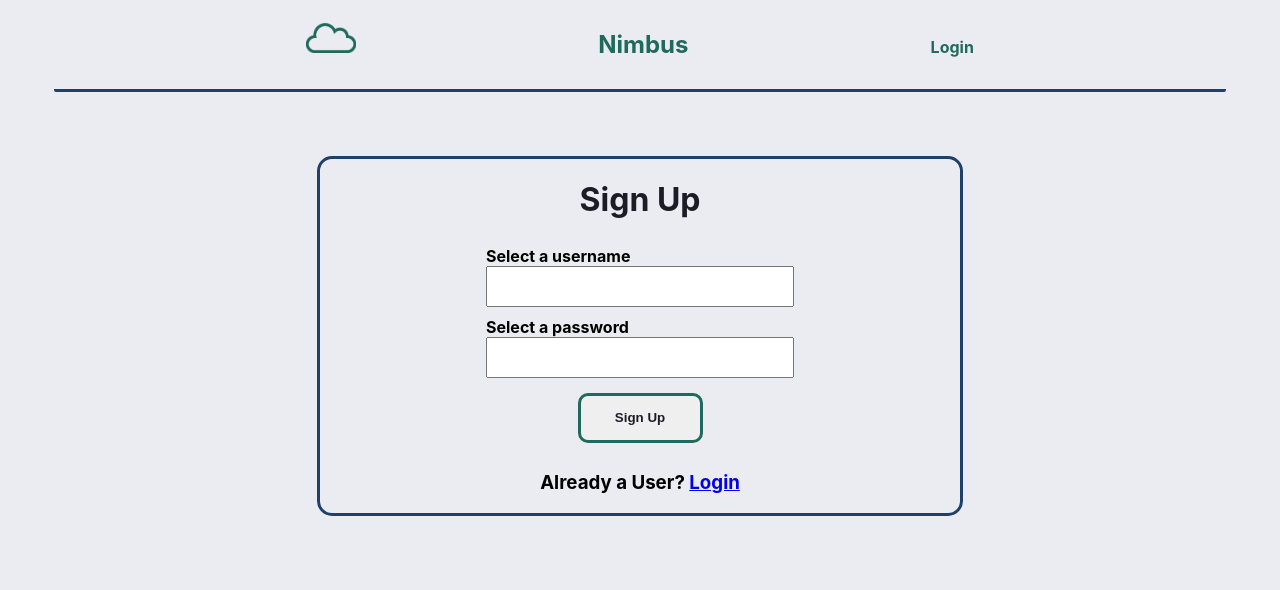
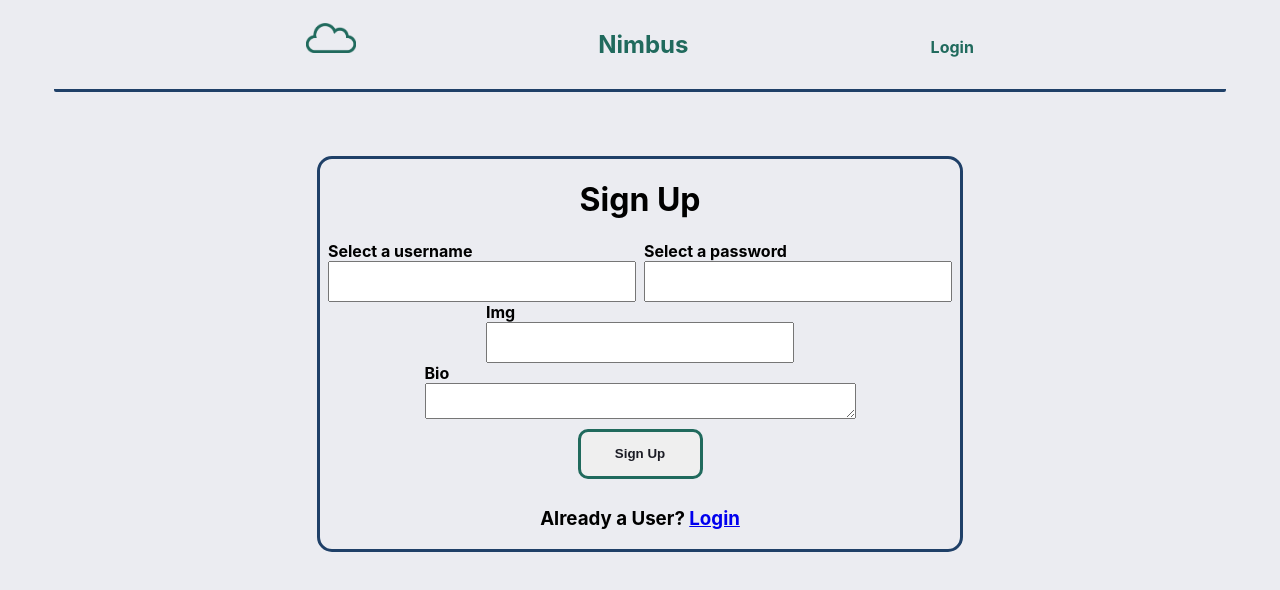
Before and after one commit to jarrod847/Nimbus-Front-End, a React (Create React App) app: page /signup in a window 1280 px wide. Shown: the top 590 px of the page. Built offline with nearby package versions, Linux system fonts and the light colour scheme.

Commit message:
added new credentials for sign up

```diff
--- a/src/Components/login-and-sign/signUp.js
+++ b/src/Components/login-and-sign/signUp.js
@@ -1,13 +1,17 @@
 import React, { useState } from "react";
 import { Link } from "react-router-dom";
 import Axios from "axios";
+import { useRecoilState } from "recoil";
+import User from "../Recoil/atom/user";
 
 const SignUp = (props) => {
   const [form, setForm] = useState({
     displayName: "",
     password: "",
+    bio: "",
+    img: "",
   });
-
+  const [userProfile, setUserProfile] = useRecoilState(User);
   const handleSignUp = (e) => {
     setForm({
       ...form,
@@ -21,13 +25,15 @@ const SignUp = (props) => {
       .then((res) => {
         localStorage.setItem("token", res.data.payload);
         props.history.push("/profile");
-        window.location.reload();
+        setUserProfile(res);
+        localStorage.setItem("info", res.data);
       })
       .catch((err) => console.error(err));
   };
   return (
-    <form onSubmit={onSubmit} className="login">
+    <form onSubmit={onSubmit} className="signUp">
       <h1>Sign Up</h1>
+      <div className="signUpCred">
         <span className="signupSpan">
           <b>Select a username</b>
           <input
@@ -38,8 +44,27 @@ const SignUp = (props) => {
         </span>
         <span className="signupSpan">
           <b>Select a password</b>
-        <input name="password" onChange={handleSignUp} value={form.password} />
+          <input
+            name="password"
+            onChange={handleSignUp}
+            value={form.password}
+          />
+        </span>{" "}
+        <span className="signupSpan">
+          <b>Img</b>
+          <input name="img" onChange={handleSignUp} value={form.img} />
+        </span>{" "}
+        <span className="signupSpan">
+          <b>Bio</b>
+          <textarea
+            className="bioText"
+            name="bio"
+            onChange={handleSignUp}
+            value={form.bio}
+          />
         </span>
+      </div>
+
       <button className="regButton">Sign Up</button>
       <h3>
         Already a User? <Link to="/login">Login</Link>
--- a/src/Components/user/profile.js
+++ b/src/Components/user/profile.js
@@ -1,5 +1,7 @@
 import React from "react";
 import { Link } from "react-router-dom";
+import { useRecoilValue } from "recoil";
+import User from "../Recoil/atom/user";
 
 const Profile = (props) => {
   const logout = () => {
@@ -7,7 +9,8 @@ const Profile = (props) => {
     props.history.push("/login");
     window.location.reload();
   };
-
+  const userInfo = useRecoilValue(User);
+  console.log(userInfo);
   const user = localStorage.getItem("User");
   const bio = localStorage.getItem("Bio");
   const img = localStorage.getItem("img");
--- a/src/scss/app.scss
+++ b/src/scss/app.scss
@@ -9,3 +9,4 @@
 @import "./user/profile.scss";
 @import "./timeline/post.scss";
 @import "./user/addPost.scss";
+@import "./login/signup.scss";
--- /dev/null
+++ b/src/scss/login/signup.scss
@@ -0,0 +1,30 @@
+.signUp {
+  display: flex;
+  text-align: center;
+  flex-direction: column;
+  border: solid #1f4068 3px;
+  width: 50%;
+  margin: 5% auto;
+  border-radius: 15px;
+
+  .signUpCred {
+    display: flex;
+    flex-direction: row;
+    flex-wrap: wrap;
+    justify-content: space-evenly;
+  }
+  .signupSpan {
+    display: flex;
+    flex-direction: column;
+    b {
+      display: flex;
+    }
+    input {
+      width: 300px;
+      height: 35px;
+    }
+    .bioText {
+      width: 425px;
+    }
+  }
+}
```
Lines whose indentation alone changed are shown as unchanged.
